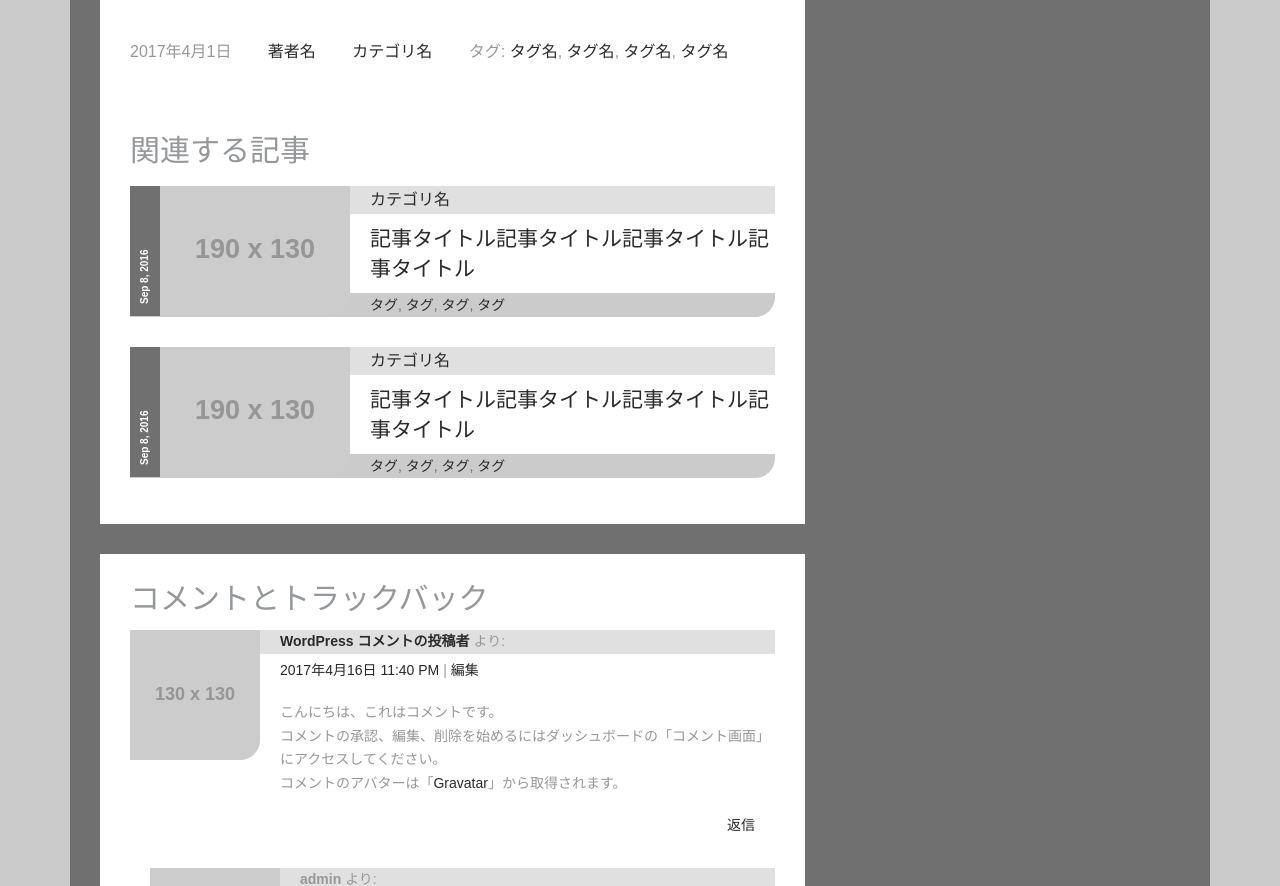
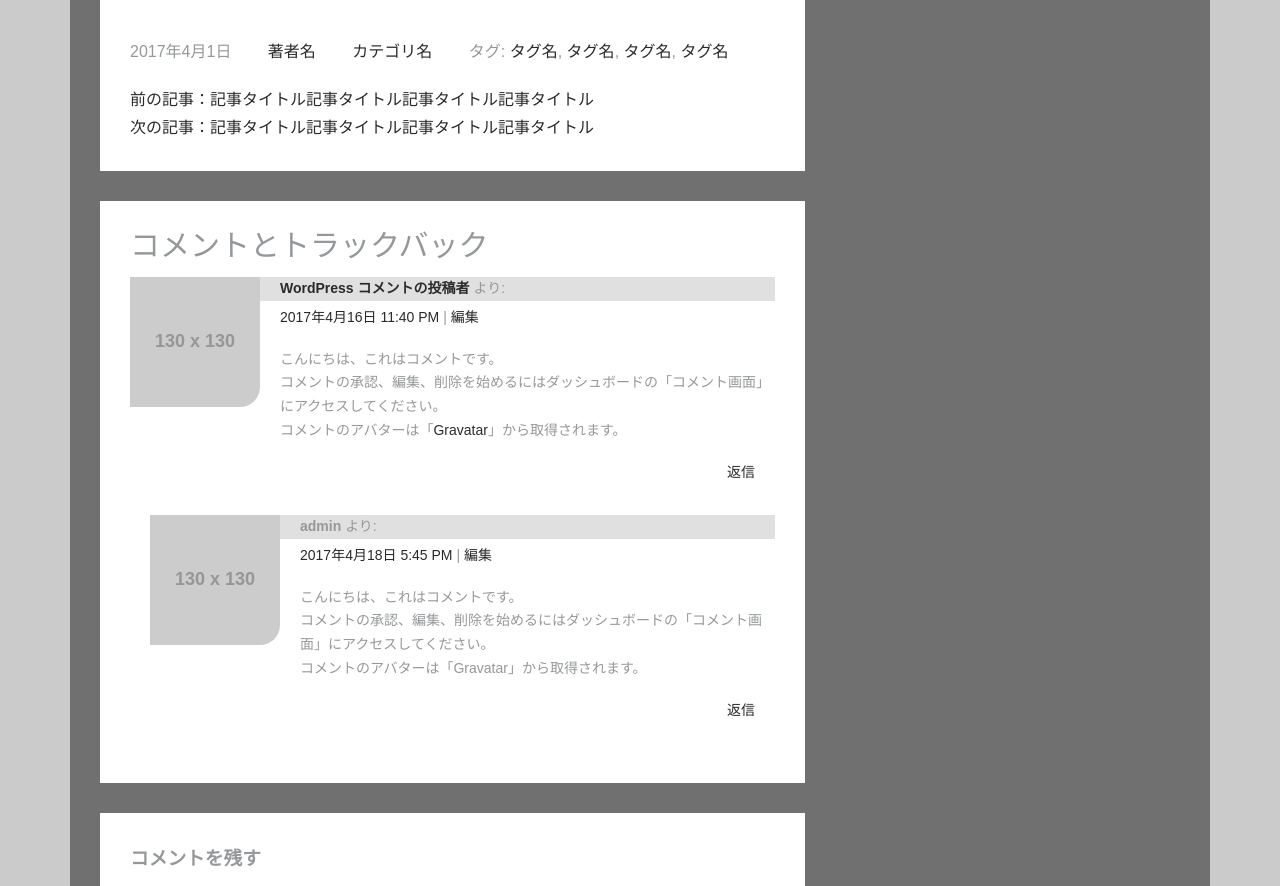
Before and after one commit to ixkaito/easiest-wp-html, a plain HTML site: page single.html in a window 1280 px wide. Shown: the part 1899-2785 px from the top of the page. Drawn offline with Linux system fonts and the light colour scheme; placeholder pictures from the web are drawn by us.

Commit message:
Improve the html of post navigation

```diff
--- a/single.html
+++ b/single.html
@@ -61,33 +61,12 @@
 						<p class="meta meta-tag">タグ: <a href="archive.html">タグ名</a>, <a href="archive.html">タグ名</a>, <a href="archive.html">タグ名</a>, <a href="archive.html">タグ名</a></p>
 					</div>
 
-					<div class="related-posts">
-						<h2>関連する記事</h2>
-						<ul class="archive">
-							<li class="item-archive">
-								<div class="time-and-thumb-archive">
-									<time class="pub-date" datetime="2011-12-03">Sep 8, 2016</time>
-									<p class="thumb thumb-archive"><a href="single.html"><img src="http://placehold.it/190x130"></a></p>
-								</div>
-								<div class="data-archive">
-									<p class="list-categories-archive"><a href="archive.html">カテゴリ名</a></p>
-									<h2 class="title-archive"><a href="single.html">記事タイトル記事タイトル記事タイトル記事タイトル</a></h2>
-									<p class="list-tags-archive"><a href="archive.html">タグ</a>, <a href="archive.html">タグ</a>, <a href="archive.html">タグ</a>, <a href="archive.html">タグ</a></p>
-								</div>
-							</li>
-							<li class="item-archive">
-								<div class="time-and-thumb-archive">
-									<time class="pub-date" datetime="2011-12-03">Sep 8, 2016</time>
-									<p class="thumb thumb-archive"><a href="single.html"><img src="http://placehold.it/190x130"></a></p>
-								</div>
-								<div class="data-archive">
-									<p class="list-categories-archive"><a href="archive.html">カテゴリ名</a></p>
-									<h2 class="title-archive"><a href="single.html">記事タイトル記事タイトル記事タイトル記事タイトル</a></h2>
-									<p class="list-tags-archive"><a href="archive.html">タグ</a>, <a href="archive.html">タグ</a>, <a href="archive.html">タグ</a>, <a href="archive.html">タグ</a></p>
-								</div>
-							</li>
-						</ul>
-					</div>
+					<nav class="navigation post-navigation" role="navigation">
+						<div class="nav-links">
+							<div class="nav-previous"><a href="single.html">前の記事：記事タイトル記事タイトル記事タイトル記事タイトル</a></div>
+							<div class="nav-next"><a href="single.html">次の記事：記事タイトル記事タイトル記事タイトル記事タイトル</a></div>
+						</div>
+					</nav>
 				</div>
 			</div>
 
```
